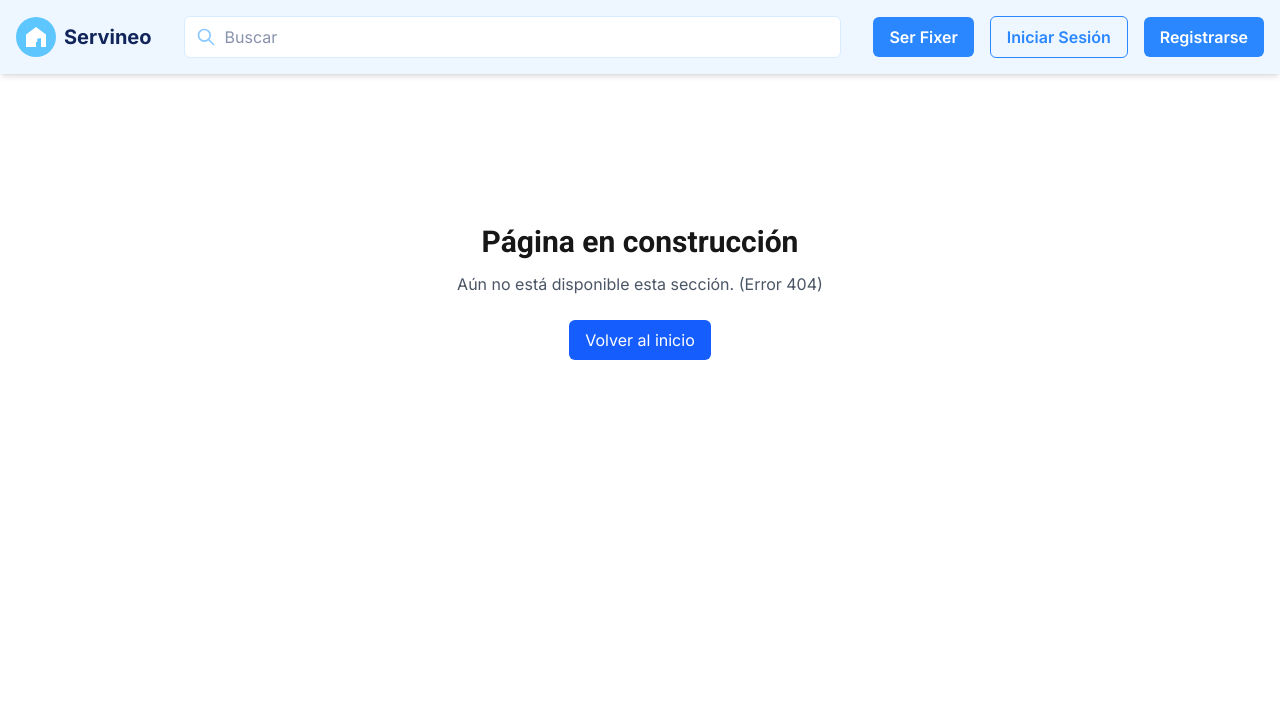
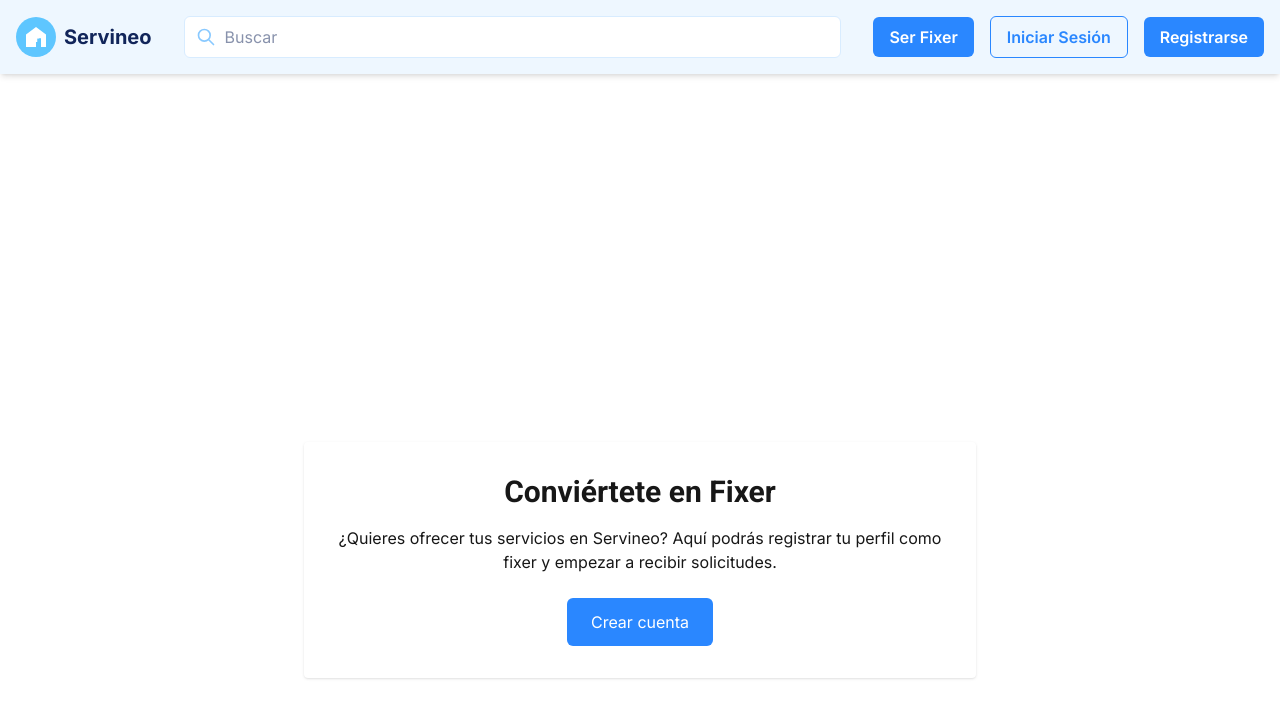
Before and after one commit to robertgt0/alquiler_front, a Next.js app: page /ser-fixer in a window 1280 px wide. Before the commit this address had no page. Shown: the top 718 px of the page. Built offline with nearby package versions, Linux system fonts and the light colour scheme.

Commit message:
feat: Funcionalidad en los enlaces de funciones del sistema

```diff
--- a/src/app/components/Footer/Footer.tsx
+++ b/src/app/components/Footer/Footer.tsx
@@ -4,6 +4,7 @@
 'use client';
 
 import React, { useState } from 'react';
+import Link from 'next/link';
 // ELIMINADO: Ya no se usa Image
 // import Image from 'next/image';
 import { FaPhone, FaEnvelope, FaMapMarkerAlt } from 'react-icons/fa';
@@ -151,10 +152,10 @@ const Footer = () => {
         <div className="space-y-4">
           <h4 className="text-xl font-semibold font-heading">Funciones del Sistema</h4>
           <nav className="flex flex-col space-y-2 items-center md:items-start">
-            <a href="/convertir-fixer" className="hover:text-[#52abff] transition-colors focus:outline-none focus:ring-2 focus:ring-[#52abff] px-2 py-1 rounded">Convertir en fixer</a>
+            <Link href="/ser-fixer" className="hover:text-[#52abff] transition-colors focus:outline-none focus:ring-2 focus:ring-[#52abff] px-2 py-1 rounded">Convertir en fixer</Link>
             <button type="button" onClick={() => setActiveModal('howItWorks')} className="text-left hover:text-[#52abff] transition-colors focus:outline-none focus:ring-2 focus:ring-[#52abff] px-2 py-1 rounded">¿Cómo funciona?</button>
-            <a href="/login" className="hover:text-[#52abff] transition-colors focus:outline-none focus:ring-2 focus:ring-[#52abff] px-2 py-1 rounded">Iniciar sesión</a>
-            <a href="/registro" className="hover:text-[#52abff] transition-colors focus:outline-none focus:ring-2 focus:ring-[#52abff] px-2 py-1 rounded">Registrarse</a>
+            <Link href="/login" className="hover:text-[#52abff] transition-colors focus:outline-none focus:ring-2 focus:ring-[#52abff] px-2 py-1 rounded">Iniciar sesión</Link>
+            <Link href="/registro" className="hover:text-[#52abff] transition-colors focus:outline-none focus:ring-2 focus:ring-[#52abff] px-2 py-1 rounded">Registrarse</Link>
           </nav>
         </div>
 
--- /dev/null
+++ b/src/app/ser-fixer/page.tsx
@@ -0,0 +1,15 @@
+"use client";
+
+import Link from 'next/link';
+
+export default function SerFixerPage() {
+  return (
+    <main className="min-h-screen flex items-center justify-center bg-white">
+      <div className="max-w-2xl p-8 rounded shadow text-center">
+        <h1 className="text-3xl font-bold mb-4">Conviértete en Fixer</h1>
+        <p className="mb-6">¿Quieres ofrecer tus servicios en Servineo? Aquí podrás registrar tu perfil como fixer y empezar a recibir solicitudes.</p>
+        <Link href="/registro" className="inline-block px-6 py-3 bg-[#2a87ff] text-white rounded-md hover:bg-[#52abff]">Crear cuenta</Link>
+      </div>
+    </main>
+  );
+}
```
